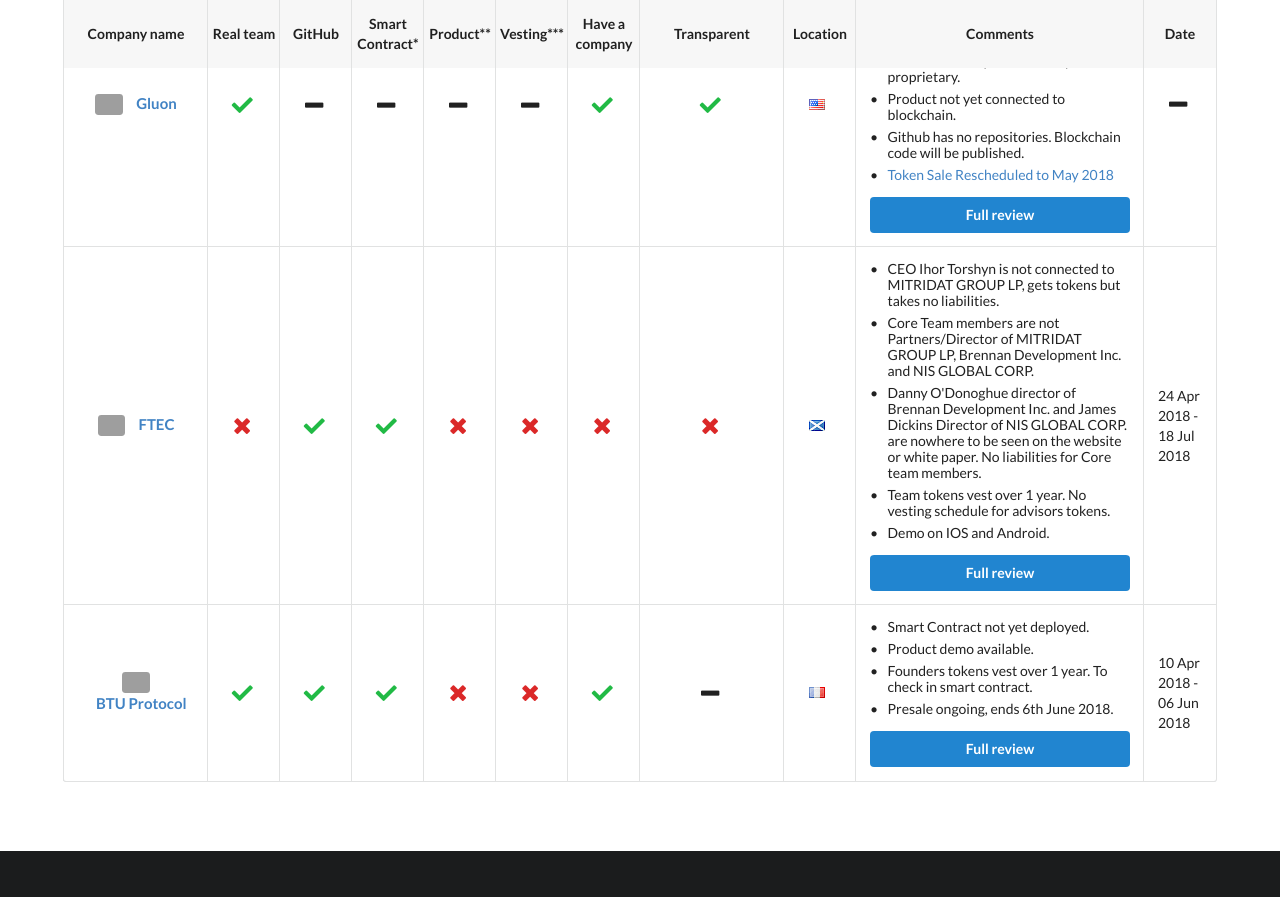
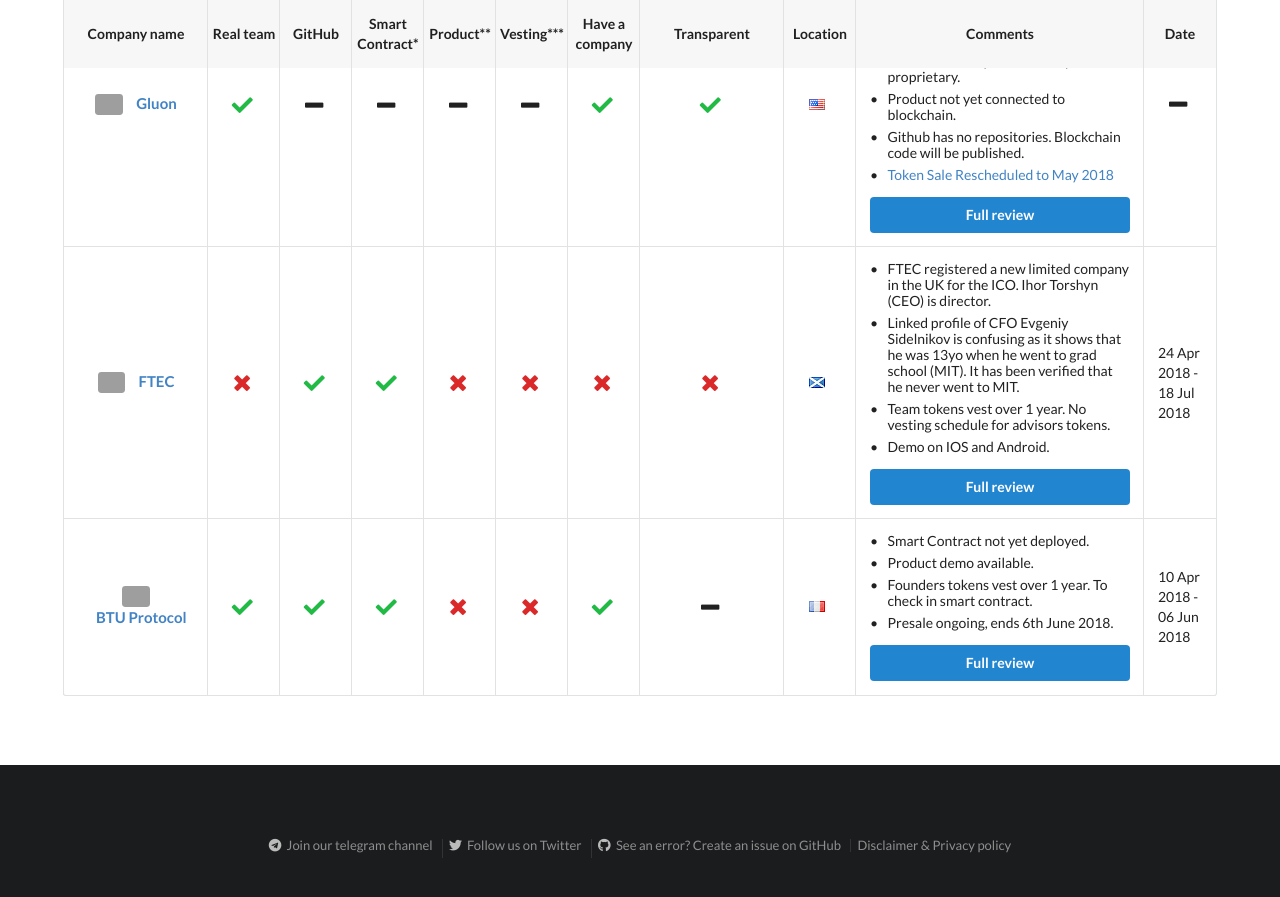
Before and after one commit to ico-check/ico-check, a Jekyll site: the page built from index.md, in a window 1280 px wide and 900 px high, scrolled down 5287 px. Shown: the top 897 px of the window. Built offline with Jekyll 4.4.1, drawn with Linux system fonts in a browser that asks for light colours; nearby versions of some CDN libraries; grey boxes are pictures that could not be loaded.

Commit message:
78-ftec-ico-check
added new comments

```diff
--- a/_data/active-future-icos.yml
+++ b/_data/active-future-icos.yml
@@ -387,9 +387,8 @@
   transparent: false
   location: Scotland
   comments:
-    - content: CEO Ihor Torshyn is not connected to MITRIDAT GROUP LP, gets tokens but takes no liabilities.
-    - content: Core Team members are not Partners/Director of MITRIDAT GROUP LP, Brennan Development Inc. and NIS GLOBAL CORP.
-    - content: Danny O'Donoghue director of Brennan Development Inc. and James Dickins Director of NIS GLOBAL CORP. are nowhere to be seen on the website or white paper. No liabilities for Core team members.
+    - content: FTEC registered a new limited company in the UK for the ICO. Ihor Torshyn (CEO) is director.
+    - content:  Linked profile of CFO Evgeniy Sidelnikov is confusing as it shows that he was 13yo when he went to grad school (MIT). It has been verified that he never went to MIT.
     - content: Team tokens vest over 1 year. No vesting schedule for advisors tokens.
     - content: Demo on IOS and Android.
   ico_start_date: 2018-04-24T11:00:00Z
```
